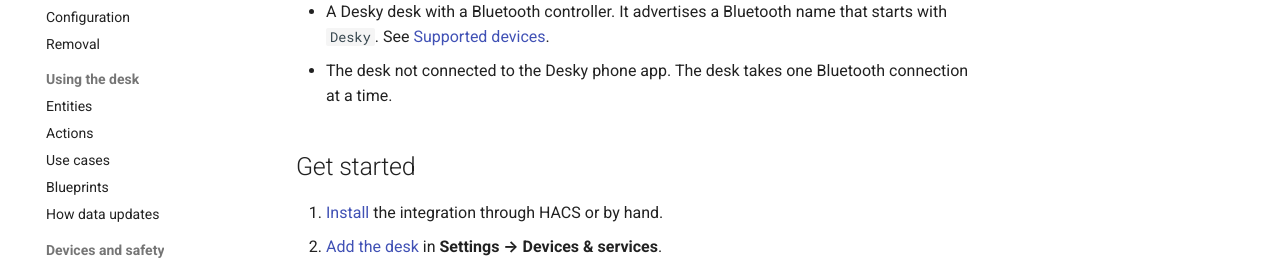
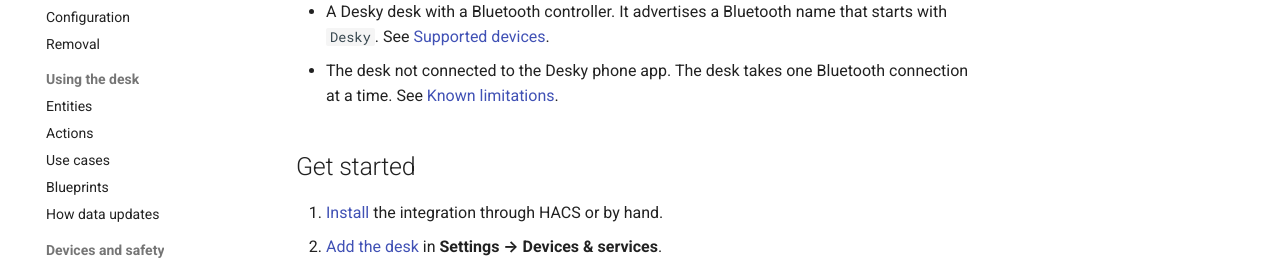
Before and after one commit to j0rdsta/ha-desky, an MkDocs documentation site: the page built from docs/index.md, in a window 1280 px wide and 900 px high, scrolled down 880 px. Shown: the part 199-468 px from the top of the window. Built offline with MkDocs 1.6.1 and Material for MkDocs 9.7.7, drawn with Linux system fonts in a browser that asks for light colours; comment, search, counter and statistics services are not loaded.

Commit message:
docs: link the phone app requirement to the known limitations
Co-Authored-By: Claude Opus 5.5 <noreply@anthropic.com>

```diff
--- a/docs/index.md
+++ b/docs/index.md
@@ -34,7 +34,7 @@ to it as they happen. See [How data updates](data-updates.md).
 - A Desky desk with a Bluetooth controller. It advertises a Bluetooth name that starts with
   `Desky`. See [Supported devices](supported-devices.md).
 - The desk not connected to the Desky phone app. The desk takes one Bluetooth connection at a
-  time.
+  time. See [Known limitations](supported-devices.md#known-limitations).
 
 ## Get started
 
```
